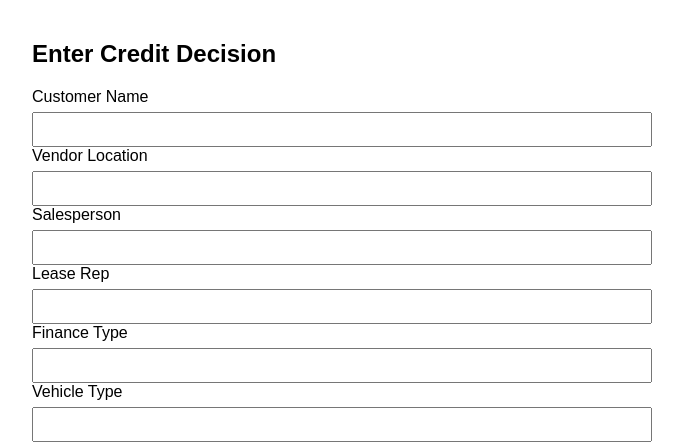
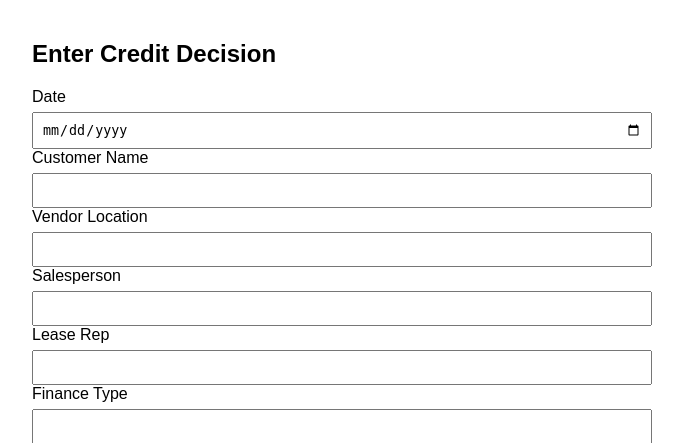
Before and after one commit to jordanks93/deal_decision_interface, a Flask app: page / in a window 1280 px wide. Shown: the top 443 px of the page, without its empty margins (308-991 px from the left). Run offline with Flask 3, Linux system fonts and the light colour scheme.

Commit message:
added date field to template and app

```diff
--- a/app.py
+++ b/app.py
@@ -17,9 +17,10 @@ def index():
 @app.route('/submit', methods=['POST'])
 def submit():
     data = [
+        request.form['date'],
         request.form['customer_name'],
         request.form['vendor_location'],
-        request.form['salesperson'],
+        request.form['salesperson'], # do we need this?
         request.form['lease_rep'],
         request.form['finance_type'],
         request.form['vehicle_type'],
@@ -30,8 +31,8 @@ def submit():
         request.form['term'],
         request.form['rate'],
         request.form['down_payment'],
-        request.form['security_deposit'],
-        request.form['residual_value'],
+        request.form['security_deposit'], # do we need this?
+        request.form['residual_value'], # do we need this?
         request.form['payment'],
         request.form['cost_of_funds'],
         request.form['credit_decision'],
--- a/templates/form.html
+++ b/templates/form.html
@@ -11,6 +11,9 @@
 <body>
     <h2>Enter Credit Decision</h2>
     <form action="/submit" method="POST">
+        <label>Date</label>
+        <input type="date" name="date" required>
+
         <label>Customer Name</label>
         <input type="text" name="customer_name" required>
 
```
